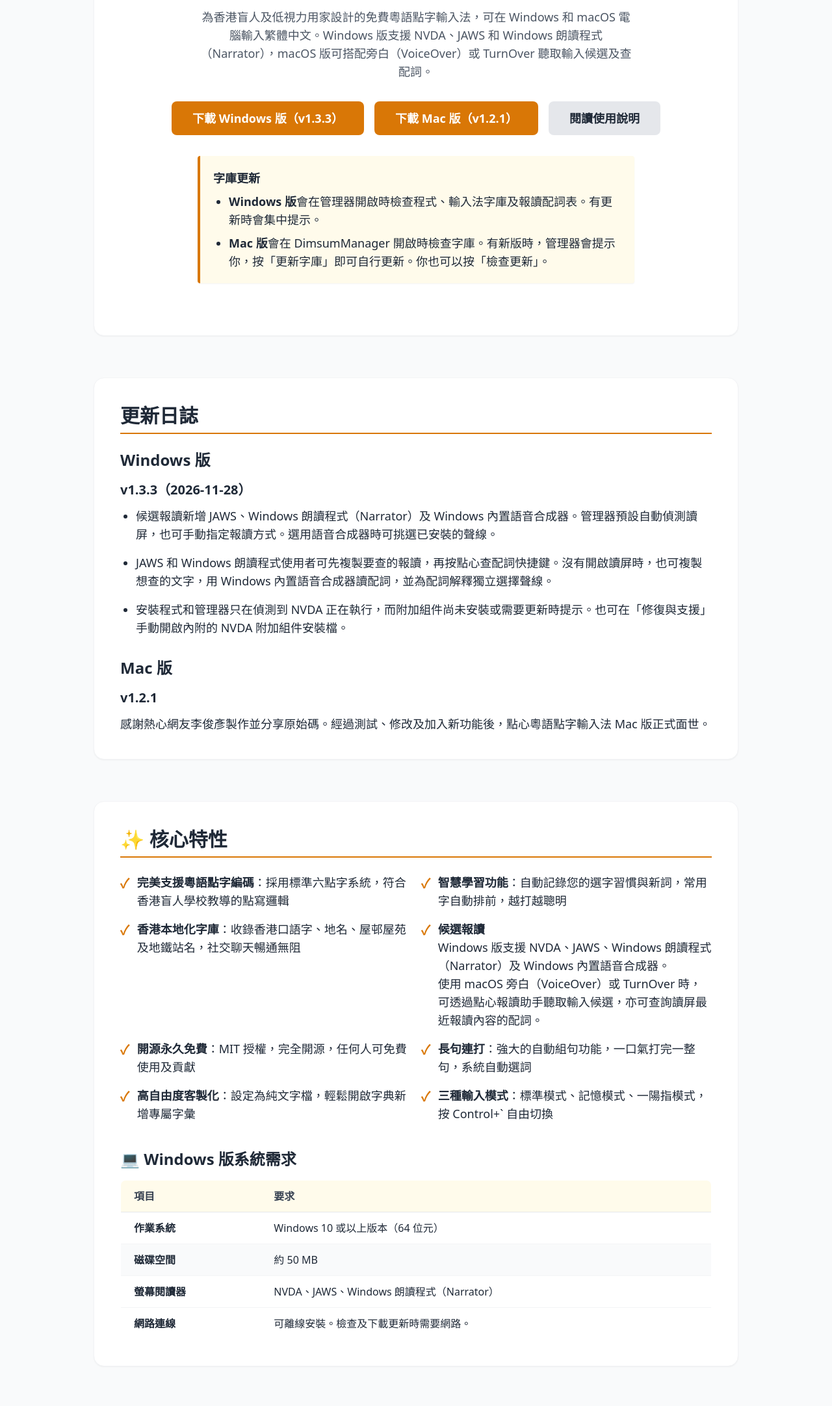
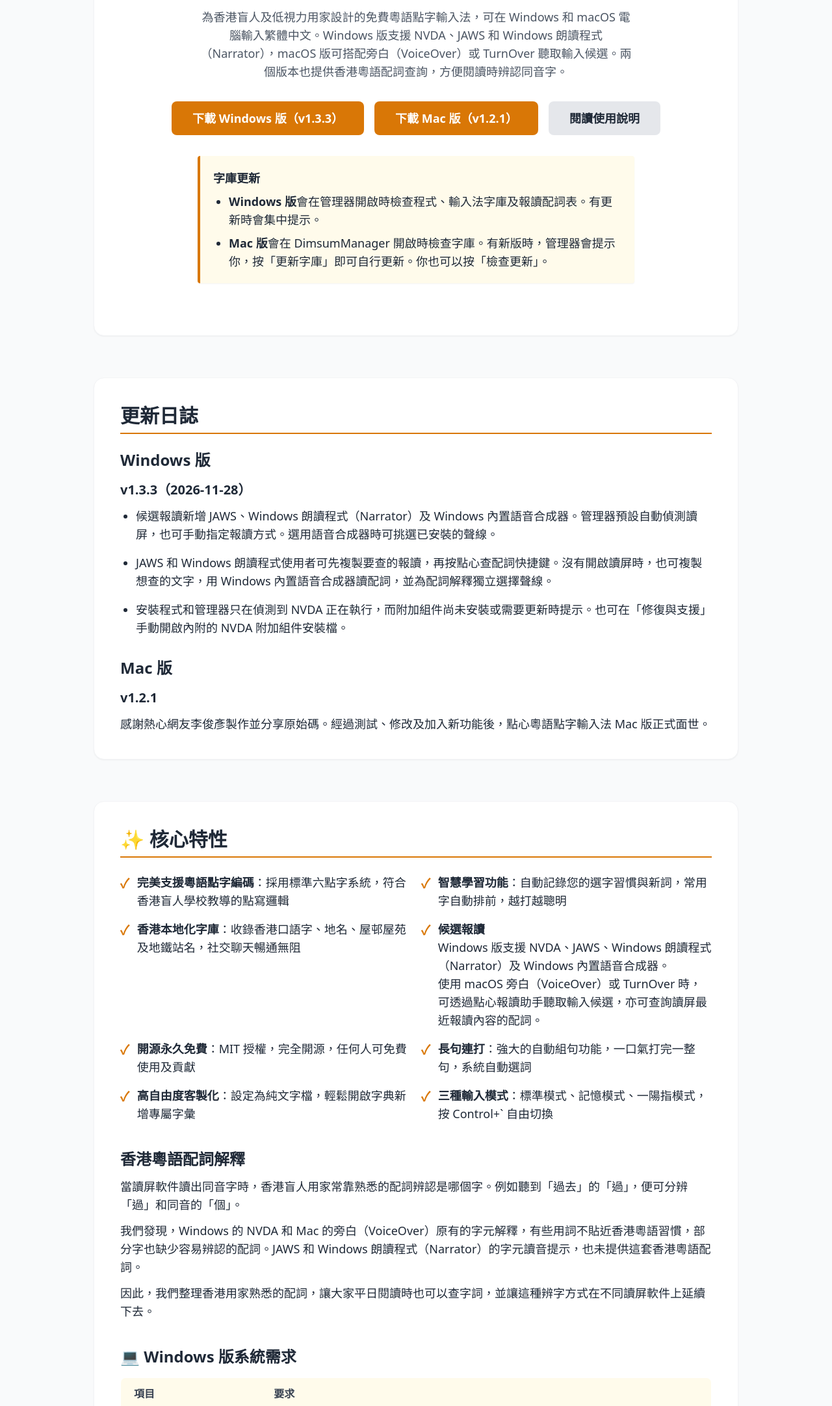
Before and after one commit to dimsumgroup/dimsum-braille-ime, a plain HTML site: page index.html in a window 1280 px wide. Shown: the part 305-2469 px from the top of the page at 65% size. Drawn offline with nearby package versions, Linux system fonts and the light colour scheme.

Commit message:
Explain Hong Kong Cantonese character descriptions in index.html

```diff
--- a/index.html
+++ b/index.html
@@ -62,7 +62,7 @@
           "@type": "SoftwareApplication",
           "name": "點心粵語點字輸入法 Mac 版",
           "alternateName": "Dimsum Braille IME for macOS",
-          "description": "免費的粵語點字輸入法。使用 macOS 旁白（VoiceOver）或 TurnOver 時，可透過點心報讀助手聽取輸入候選，亦可查詢讀屏最近報讀內容的配詞。",
+          "description": "免費的粵語點字輸入法。使用 macOS 旁白（VoiceOver）或 TurnOver 時，可透過點心報讀助手聽取輸入候選。",
           "url": "https://www.dimsumbrl.work/#install-mac",
           "downloadUrl": "https://github.com/dimsumgroup/dimsum-braille-ime/releases/download/v1.2.1/Dimsum_mac_v1.2.1.dmg",
           "softwareVersion": "1.2.1",
@@ -222,7 +222,7 @@
                 「點字書寫我心」
             </p>
             <p class="text-lg text-gray-600 mb-8 max-w-2xl mx-auto">
-                為香港盲人及低視力用家設計的免費粵語點字輸入法，可在 Windows 和 macOS 電腦輸入繁體中文。Windows 版支援 NVDA、JAWS 和 Windows 朗讀程式（Narrator），macOS 版可搭配旁白（VoiceOver）或 TurnOver 聽取輸入候選及查配詞。
+                為香港盲人及低視力用家設計的免費粵語點字輸入法，可在 Windows 和 macOS 電腦輸入繁體中文。Windows 版支援 NVDA、JAWS 和 Windows 朗讀程式（Narrator），macOS 版可搭配旁白（VoiceOver）或 TurnOver 聽取輸入候選。兩個版本也提供香港粵語配詞查詢，方便閱讀時辨認同音字。
             </p>
             <div class="flex flex-wrap justify-center gap-4 mb-8">
                 <a href="https://github.com/dimsumgroup/dimsum-braille-ime/releases/download/v1.3.3/Dimsum_Setup_v1.3.3.exe"
@@ -316,6 +316,13 @@
                     <div><strong>三種輸入模式</strong>：標準模式、記憶模式、一陽指模式，按 Control+` 自由切換</div>
                 </li>
             </ul>
+
+            <section aria-labelledby="pronunciation-lookup-heading" class="mt-10 text-gray-800 text-lg space-y-3">
+                <h3 id="pronunciation-lookup-heading" class="text-2xl font-bold">香港粵語配詞解釋</h3>
+                <p>當讀屏軟件讀出同音字時，香港盲人用家常靠熟悉的配詞辨認是哪個字。例如聽到「過去」的「過」，便可分辨「過」和同音的「個」。</p>
+                <p>我們發現，Windows 的 NVDA 和 Mac 的旁白（VoiceOver）原有的字元解釋，有些用詞不貼近香港粵語習慣，部分字也缺少容易辨認的配詞。JAWS 和 Windows 朗讀程式（Narrator）的字元讀音提示，也未提供這套香港粵語配詞。</p>
+                <p>因此，我們整理香港用家熟悉的配詞，讓大家平日閱讀時也可以查字詞，並讓這種辨字方式在不同讀屏軟件上延續下去。</p>
+            </section>
 
             <h3 class="text-2xl font-bold mt-10 mb-4">💻 Windows 版系統需求</h3>
             <div class="overflow-x-auto">
```
